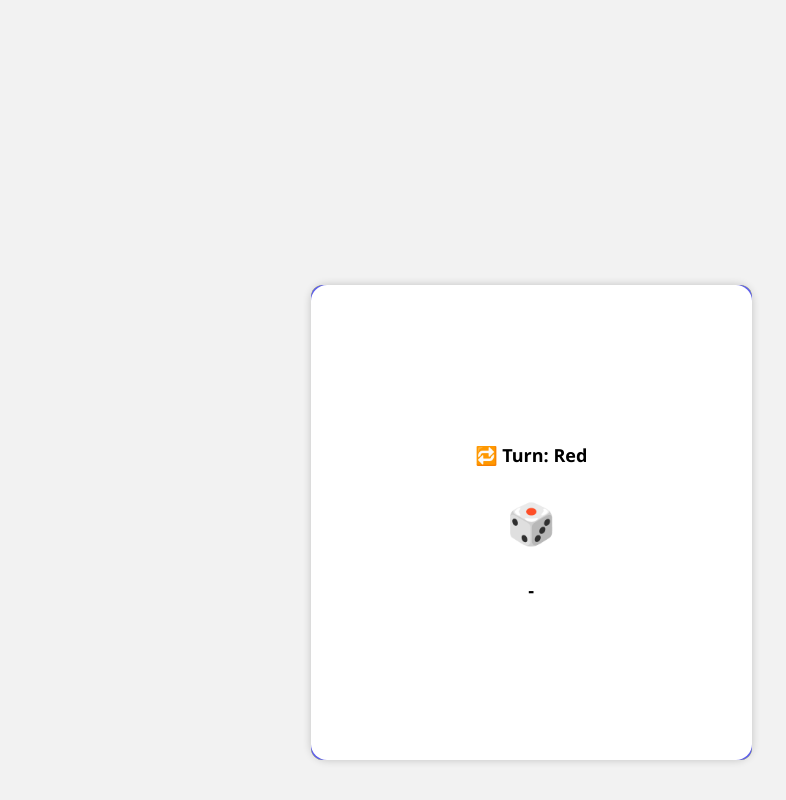
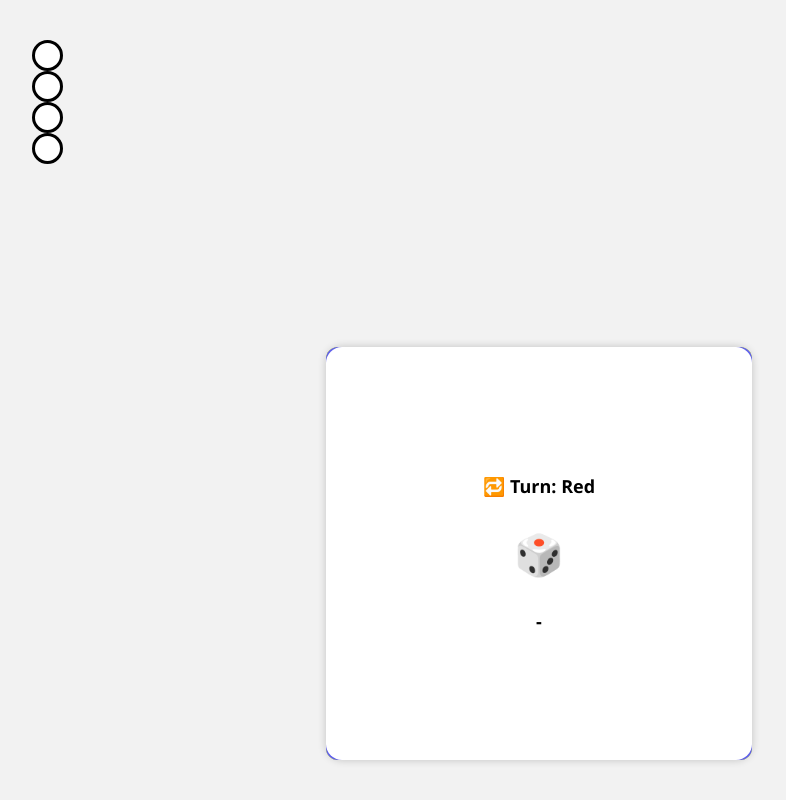
Before and after one commit to shashank-singh096/indianludoraja, a plain HTML site: page client/index.html in a window 1280 px wide. Shown: the whole page, without its empty margins (248-1034 px from the left). Drawn offline with Linux system fonts and the light colour scheme.

Commit message:
Update index.html

```diff
--- a/client/index.html
+++ b/client/index.html
@@ -49,6 +49,13 @@
         <div id="dice" onclick="rollDice()">🎲</div>
         <p id="dice-result">-</p>
       </div>
+<!-- Add this inside body, under <div class="center-area"> -->
+<div class="tokens-area">
+  <div class="token red" id="red1" onclick="sendMove('red1')"></div>
+  <div class="token green" id="green1" onclick="sendMove('green1')"></div>
+  <div class="token blue" id="blue1" onclick="sendMove('blue1')"></div>
+  <div class="token yellow" id="yellow1" onclick="sendMove('yellow1')"></div>
+</div>
 
     </div>
   </div>
```
